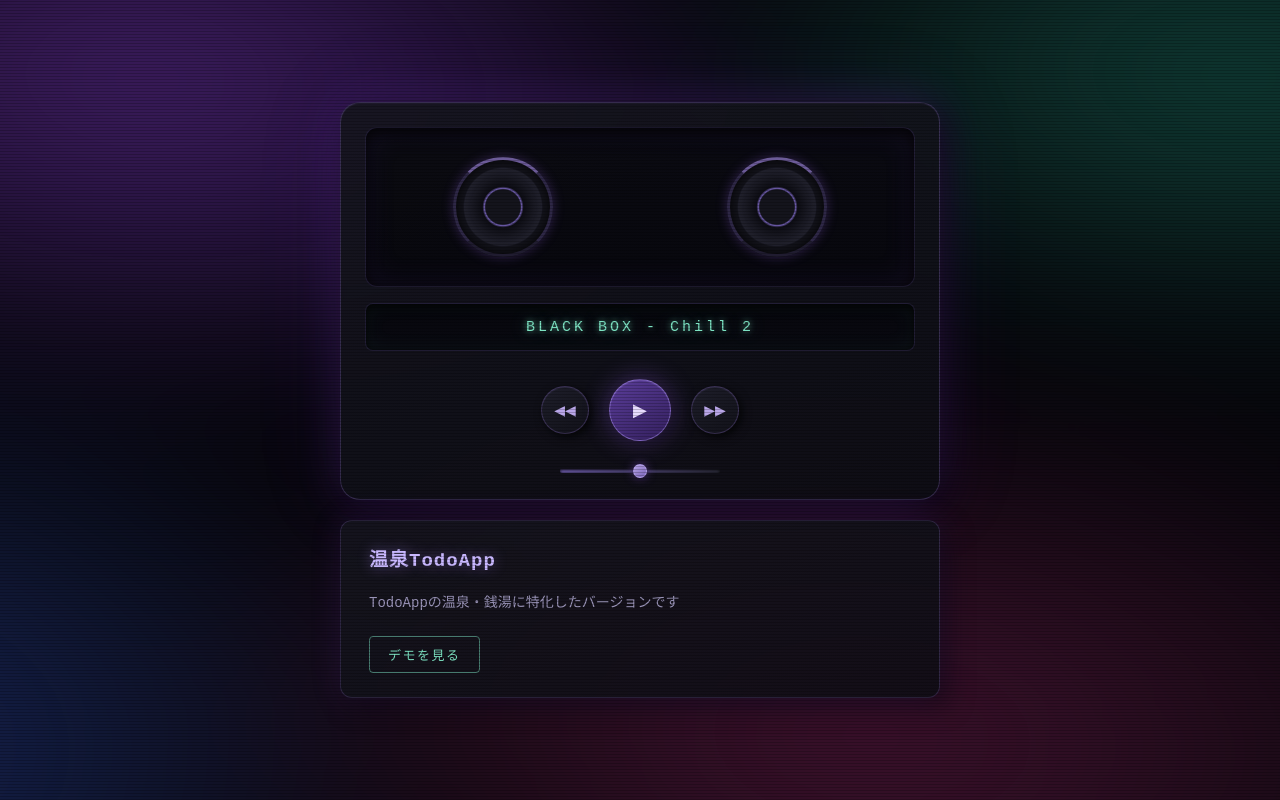
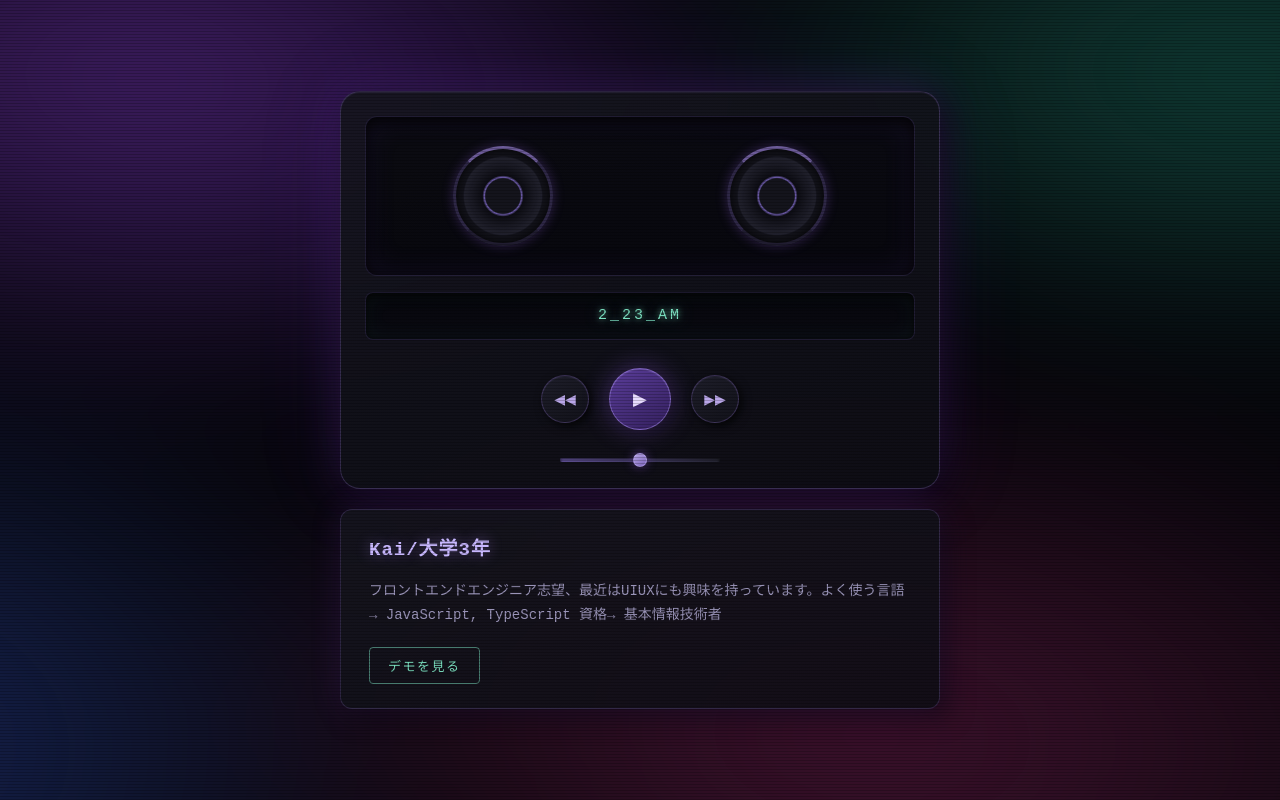
Before and after one commit to komekoneko/BoomboxApp, a React (Vite) app in the folder boombox/: page / in a window 1280 px wide. Built offline with nearby package versions, Linux system fonts and the light colour scheme.

Commit message:
add 自己紹介

```diff
--- a/boombox/src/App.tsx
+++ b/boombox/src/App.tsx
@@ -22,6 +22,16 @@ function App() {
   };
 
   const track: Track[] = [
+    {
+      id: 0,
+      title: "2_23_AM",
+      src: "/2_23_AM.mp3",
+      content: {
+        projectName: "Kai/大学3年",
+        description: "フロントエンドエンジニア志望、最近はUIUXにも興味を持っています。よく使う言語→ JavaScript, TypeScript 資格→ 基本情報技術者",
+        url: "https://github.com/komekoneko"
+      }
+    },
     {
       id: 1,
       title: "BLACK BOX - Chill 2",
```
